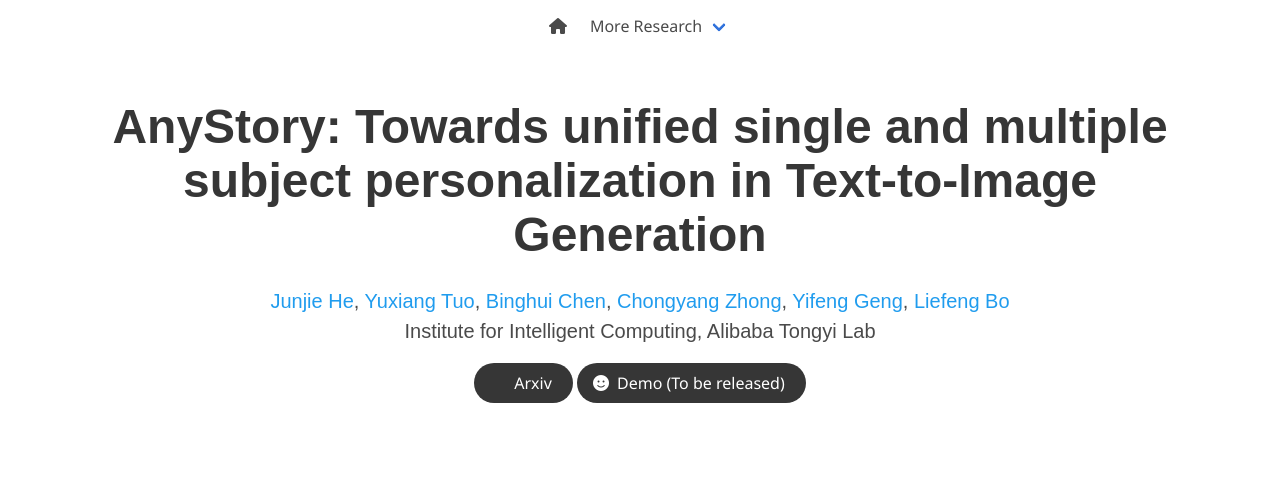
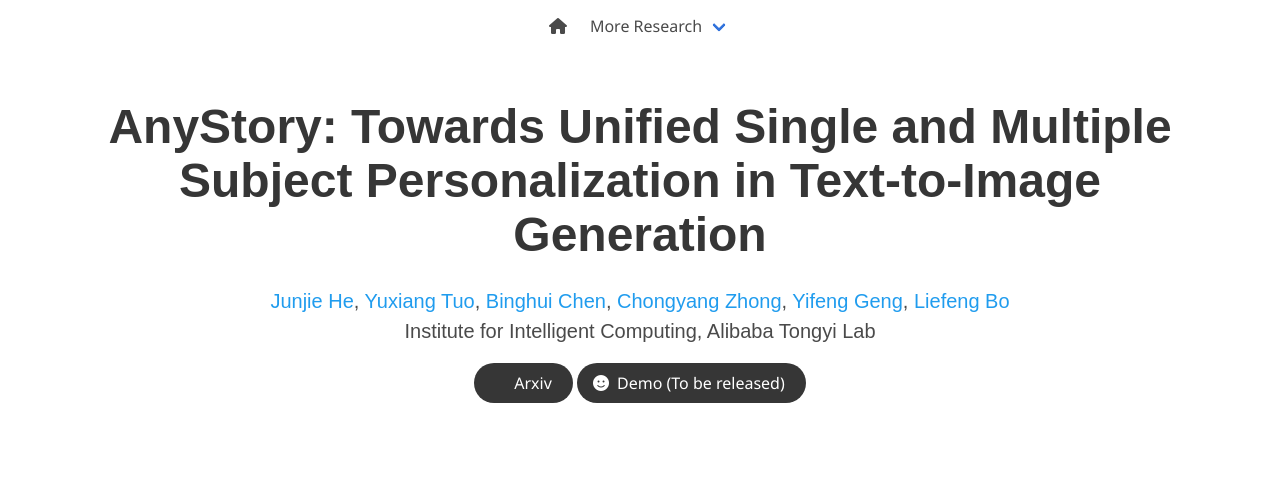
Before and after one commit to AIGCDesignGroup/AnyStory, a plain HTML site: page index.html in a window 1280 px wide. Shown: the top 490 px of the page. Drawn offline with nearby package versions, Linux system fonts and the light colour scheme; some icons are missing; a web font is replaced by a local one.

Commit message:
Update index.html

```diff
--- a/index.html
+++ b/index.html
@@ -3,7 +3,7 @@
 
 <head>
     <meta charset="utf-8">
-    <meta content="Offcial website of 'AnyStory: Towards unified single and multiple subject personalization in Text-to-Image Generation'"
+    <meta content="Offcial website of 'AnyStory: Towards Unified Single and Multiple Subject Personalization in Text-to-Image Generation'"
           name="description">
     <meta content="AnyStory, Subject-Driven, Image Personalization" name="keywords">
     <meta content="width=device-width, initial-scale=1" name="viewport">
@@ -104,7 +104,7 @@
             <div class="container has-text-centered">
 
                 <h1 class="title is-1 publication-title">
-                    AnyStory: Towards unified single and multiple subject personalization in Text-to-Image Generation
+                    AnyStory: Towards Unified Single and Multiple Subject Personalization in Text-to-Image Generation
                 </h1>
 
                 <div class="is-size-5 publication-authors">
```
